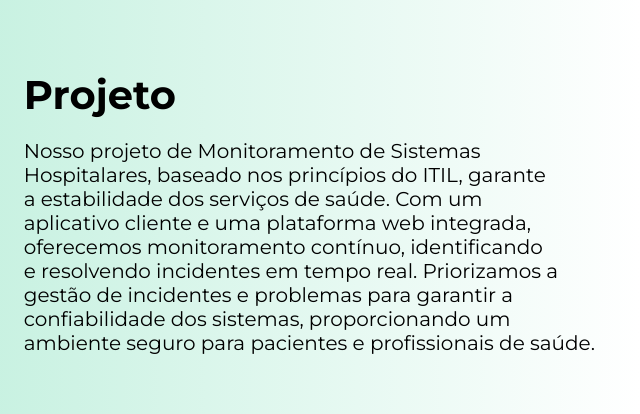
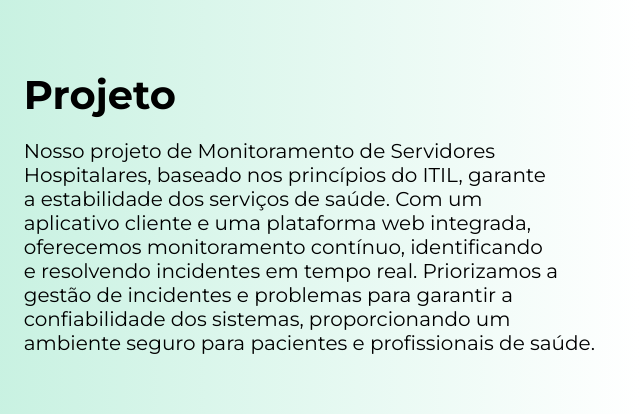
Before and after one commit to conecta-sptech/Projeto-Conecta, a website: page projeto/public/index.html in a window 1280 px wide. Shown: the part 860-1274 px from the top of the page, 640-1280 px from the left. Drawn offline with nearby package versions, Linux system fonts and the light colour scheme.

Commit message:
Ajustando texto projeto

```diff
--- a/projeto/public/index.html
+++ b/projeto/public/index.html
@@ -66,7 +66,7 @@
           <div data-aos="fade-left" data-aos-duration="1600" data-aos-once="true">
             <h1>Projeto</h1>
             <div class="descricaoProjeto">
-              <p>Nosso projeto de Monitoramento de Sistemas<br> Hospitalares, baseado nos princípios do ITIL,
+              <p>Nosso projeto de Monitoramento de Servidores<br> Hospitalares, baseado nos princípios do ITIL,
                 garante<br>
                 a estabilidade dos serviços de saúde. Com um<br> aplicativo cliente e uma plataforma web integrada,<br>
                 oferecemos monitoramento contínuo, identificando<br> e resolvendo incidentes em tempo real. Priorizamos
```
